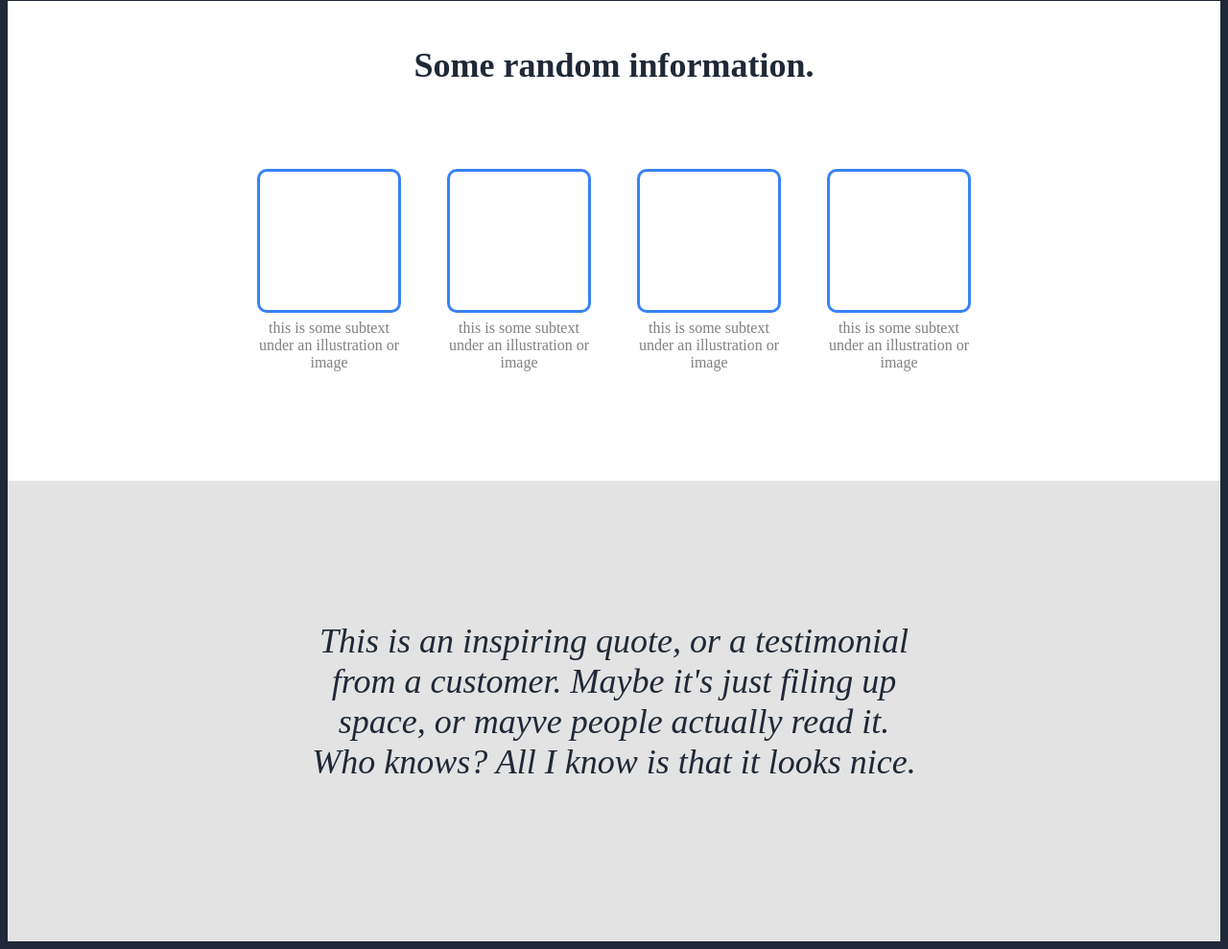
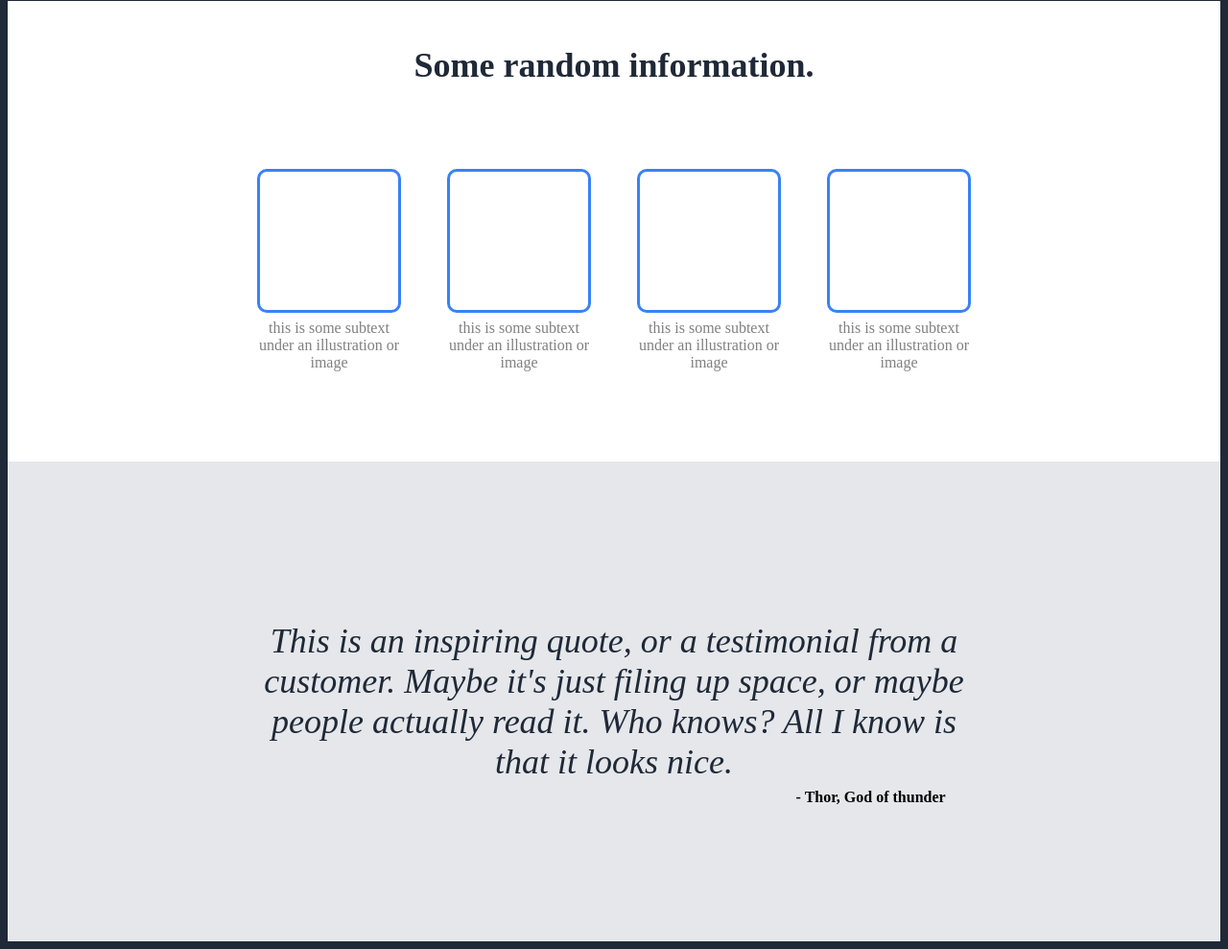
Before and after one commit to erikszabo474/landing-page, a plain HTML site: page index.html in a window 1280 px wide. Shown: the part 500-1489 px from the top of the page at 96% size. Drawn offline with Linux system fonts and the light colour scheme.

Commit message:
quote and sub quote done

```diff
--- a/index.html
+++ b/index.html
@@ -46,7 +46,9 @@
 
     <!-- Grey Quote -->
      <div class="quote">
-        <p class="quote-inside">This is an inspiring quote, or a testimonial from a customer. Maybe it's just filing up space, or mayve people actually read it. Who knows? All I know is that it looks nice.</p>
+        <p class="quote-inside">This is an inspiring quote, or a testimonial from a customer. Maybe it's just filing up space, or maybe people actually read it. Who knows? All I know is that it looks nice.</p>
+        <p id="sub-quote">- Thor, God of thunder</p>
      </div>
+
 </body>
 </html>
--- a/stylesheet.css
+++ b/stylesheet.css
@@ -127,25 +127,33 @@ button {
 }
 
 .quote {
-    background-color: rgb(227, 227, 227);
+    background-color: #e5e7eb;
     margin-top:-20px;
     width: 100%;
     height: 500px;
     text-align: center;
     display: flex;
     align-items: center;
+    position: relative;
 
 
 
 }
 
 .quote-inside {
-    width: 50%;
+    width: 60%;
     margin: auto;
     font-size: 36px;
     font-style: italic;
     color: #1F2937;
 
+}
+
+#sub-quote {
+    position: absolute;
+    bottom: 25%;
+    left: 65%;
+    font-weight: bold;
 
 
 }
```
